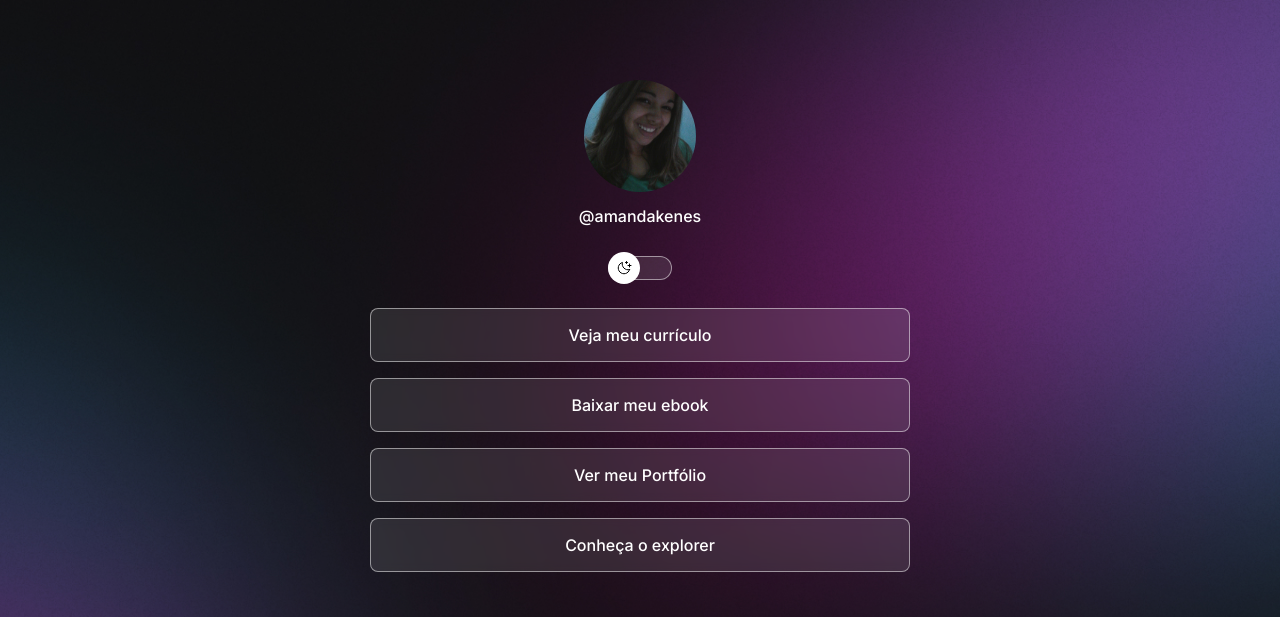
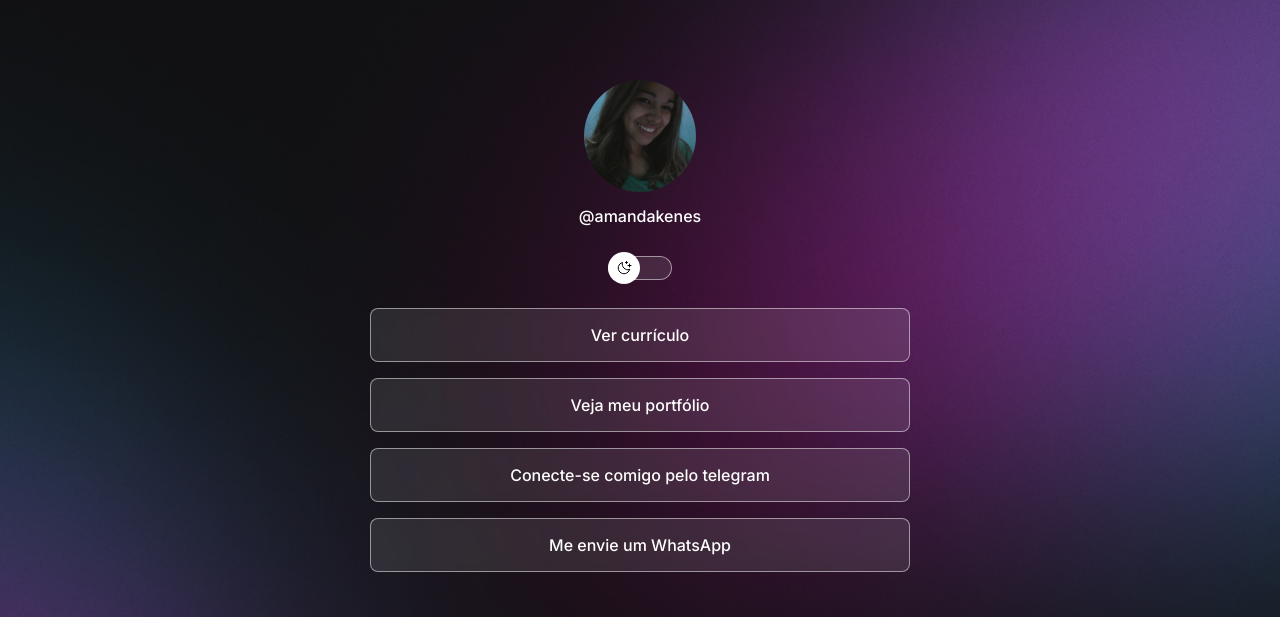
Before and after one commit to amandakenes/discover-project, a plain HTML site: page index.html in a window 1280 px wide. Shown: the top 617 px of the page. Drawn offline with nearby package versions, Linux system fonts and the light colour scheme.

Commit message:
portfolio links update

```diff
--- a/index.html
+++ b/index.html
@@ -32,24 +32,30 @@
         <ul>
           <li>
             <a
-              href="https://docs.google.com/document/d/13CYmMKBs1VX6tymyfYlLPWc0H_AKAw4SbFbpTRRw0Nw/edit"
+              href="https://www.canva.com/design/DAFrjMG7H8s/viZaXx-9IwU4ZP9lp1MjeA/edit?utm_content=DAFrjMG7H8s&utm_campaign=designshare&utm_medium=link2&utm_source=sharebutton"
               target="_blank"
-              >Veja meu currículo</a
+              >Ver currículo</a
             >
           </li>
 
           <li>
-            <a href="a">Baixar meu ebook</a>
-          </li>
-
-          <li>
-            <a href="https://github.com/amandakenes" target="_blank"
-              >Ver meu Portfólio</a
+            <a
+              href="https://amandakenes.github.io/portfolioMaisPratTi/"
+              target="_blank"
+              >Veja meu portfólio</a
             >
           </li>
 
           <li>
-            <a href="a">Conheça o explorer</a>
+            <a href="https://t.me/+5551992515291" target="_blank"
+              >Conecte-se comigo pelo telegram</a
+            >
+          </li>
+
+          <li>
+            <a href="https://wa.me/5551992515291" target="_blank"
+              >Me envie um WhatsApp</a
+            >
           </li>
         </ul>
       </div>
```
